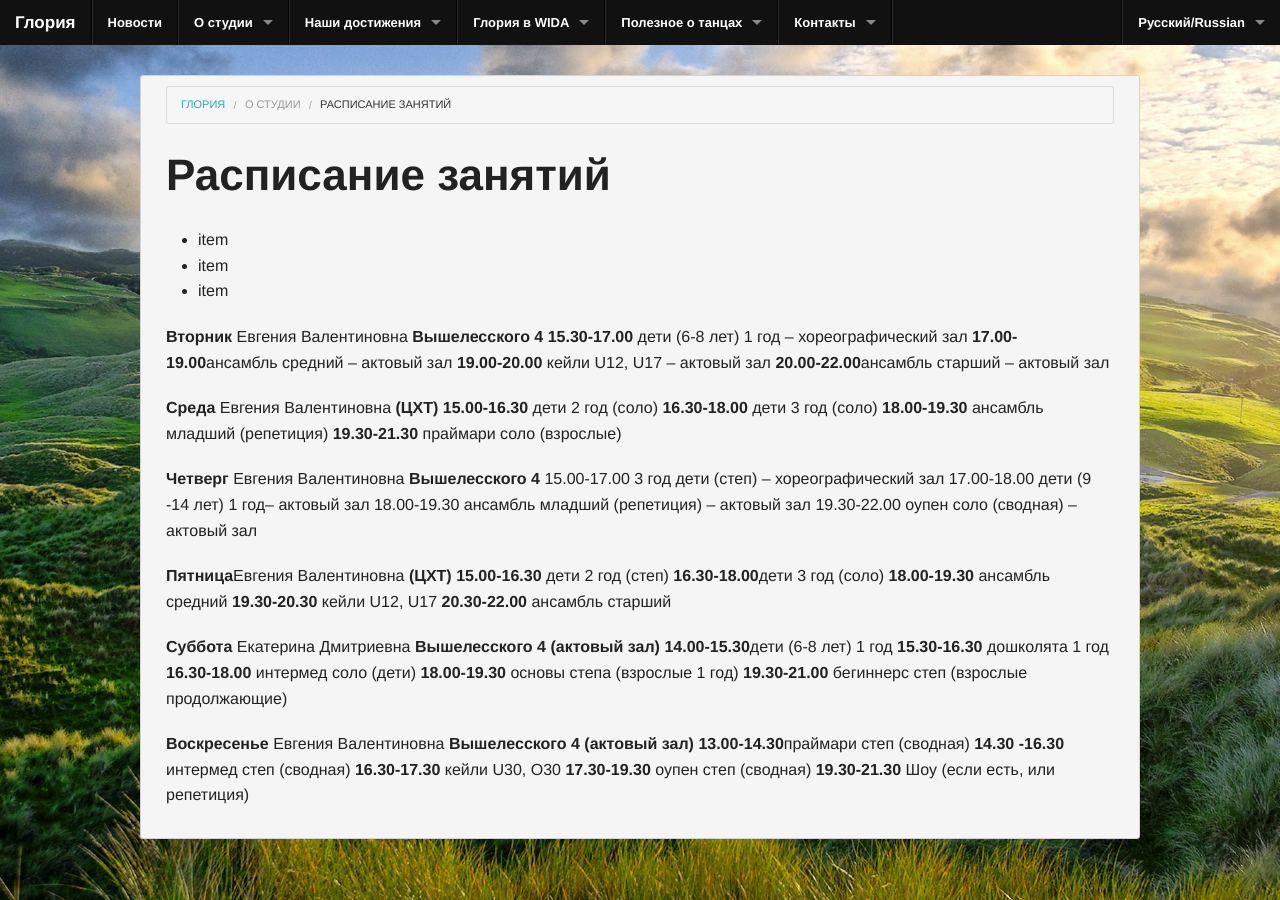
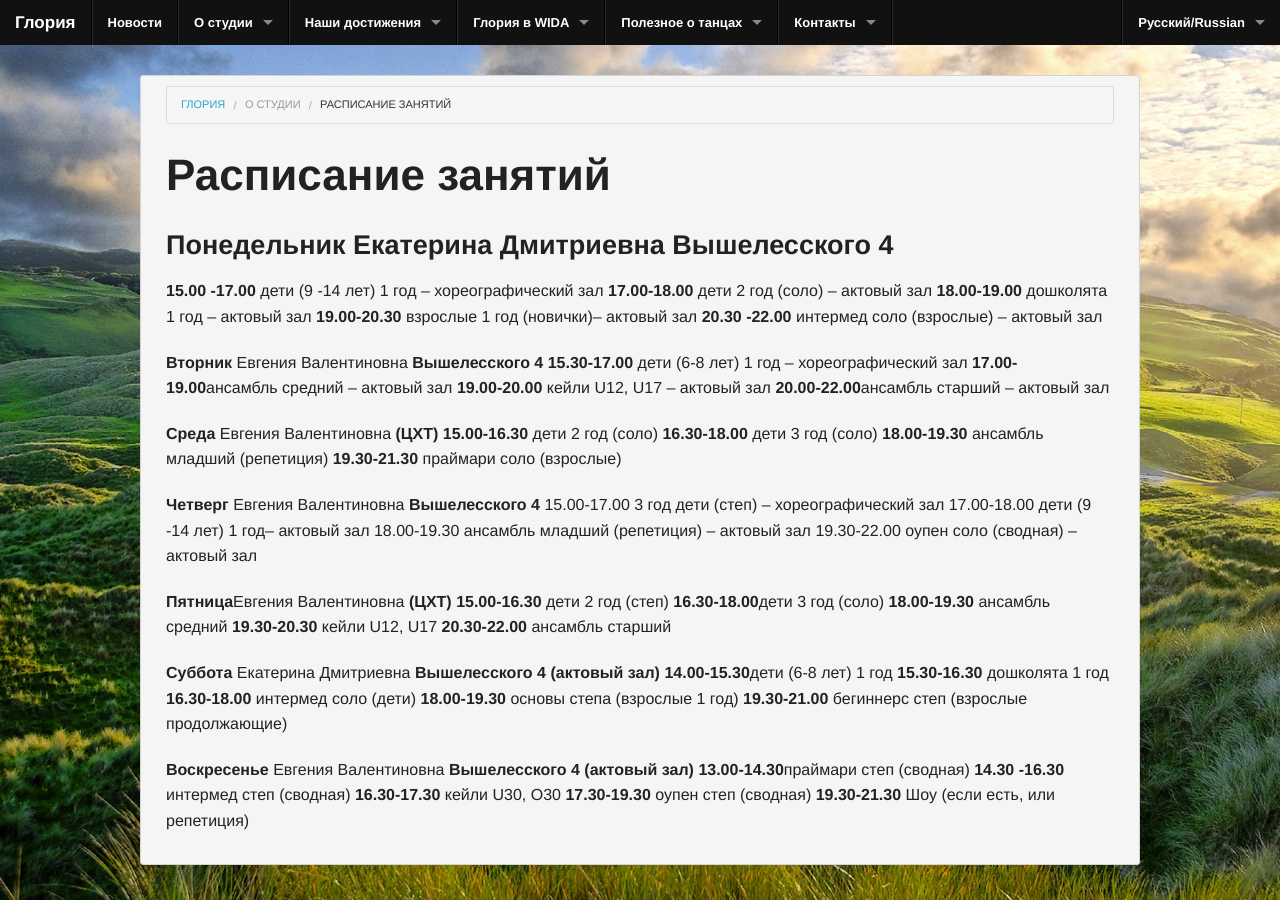
Before and after one commit to gloria-studio/gloria-studio.github.io, a Jekyll site: the page built from about/schedule/index.md, in a window 1280 px wide. Built offline with Jekyll 4.4.1, drawn with Linux system fonts in a browser that asks for light colours; Markdown is read by kramdown in place of the engine named in the settings.

Commit message:
Updated index.md

```diff
--- a/about/schedule/index.md
+++ b/about/schedule/index.md
@@ -9,9 +9,12 @@ published: true
 
 
 # Расписание занятий
-- item
-- item
-- item
+### **Понедельник** Екатерина Дмитриевна **Вышелесского 4**
+**15.00 -17.00** дети (9 -14 лет) 1 год – хореографический зал
+**17.00-18.00** дети 2 год (соло) – актовый зал
+**18.00-19.00** дошколята 1 год – актовый зал
+**19.00-20.30** взрослые 1 год (новички)– актовый зал
+**20.30 -22.00** интермед соло (взрослые) – актовый зал
 
 
 
```
